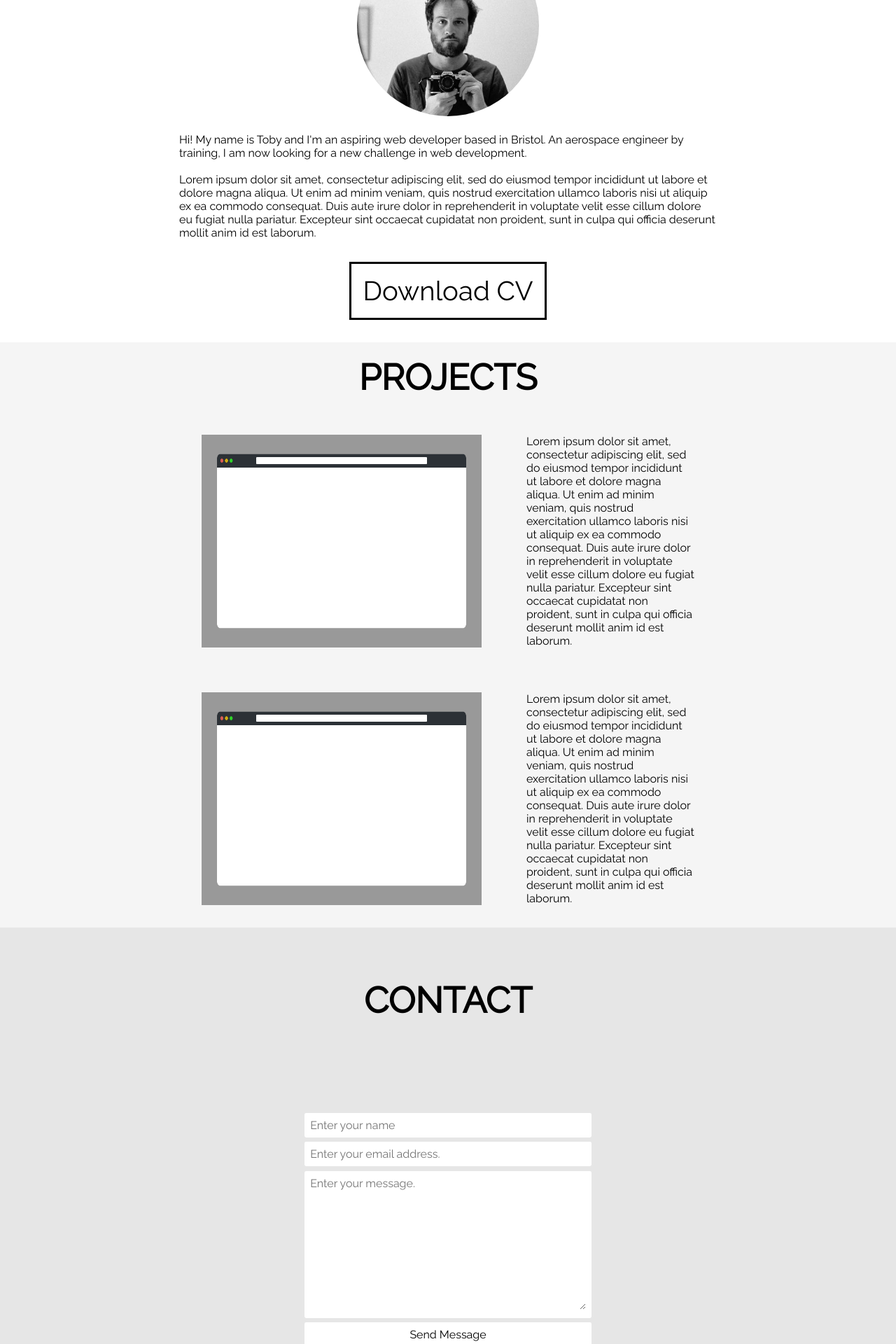
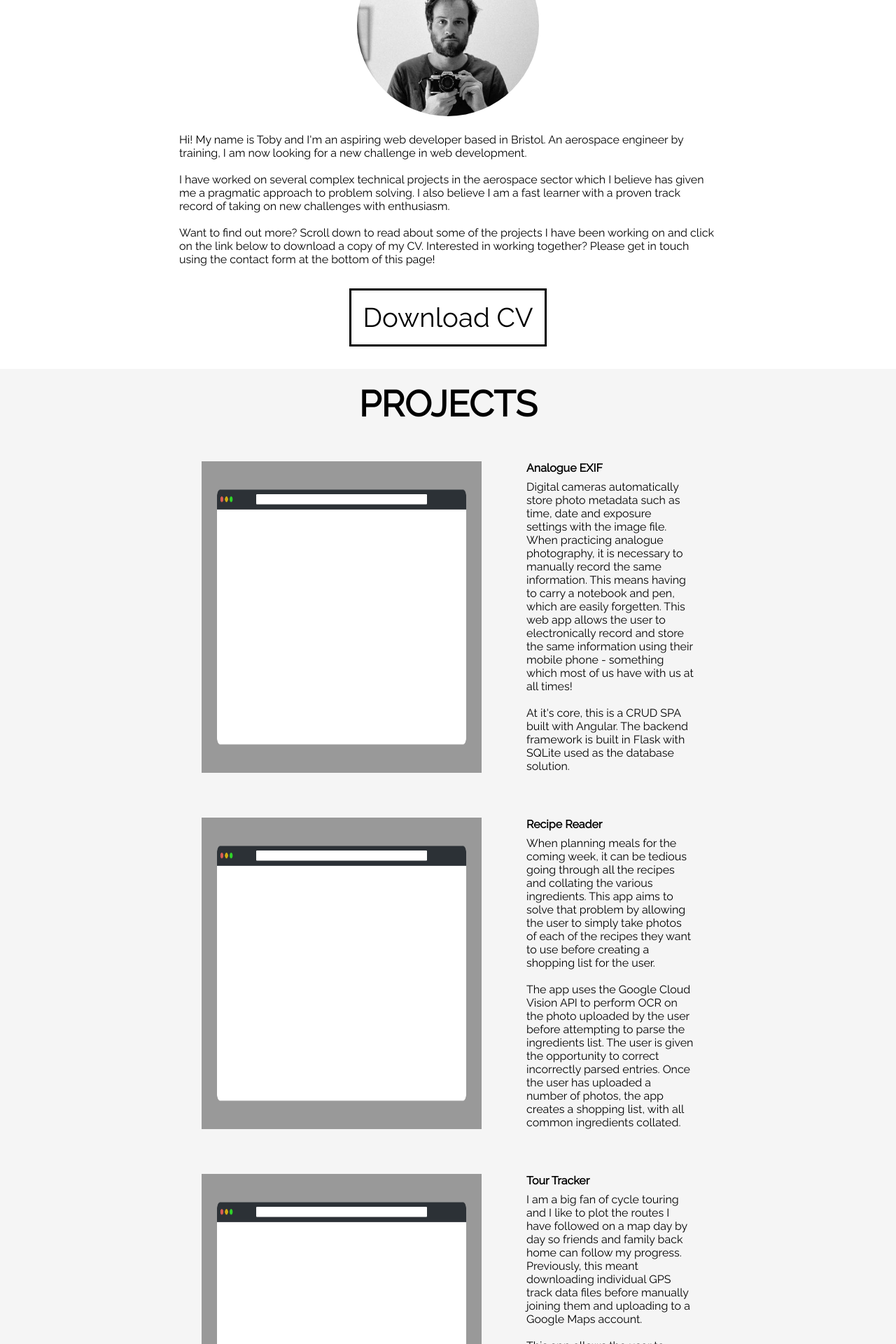
Before and after one commit to tw-smith/portfolio, a Flask app: page / in a window 1280 px wide. Shown: the part 1064-2984 px from the top of the page at 70% size. Run offline with Flask 2, Linux system fonts and the light colour scheme; some libraries are stand-ins or nearby versions.

Commit message:
content changes

```diff
--- a/app/static/style.css
+++ b/app/static/style.css
@@ -175,7 +175,13 @@ body {
 }
 
 .project__text {
+  display: flex;
+  flex-direction: column;
   margin: 2rem;
+}
+
+.project__description {
+  margin-top: 0.5rem;
 }
 
 
--- a/app/templates/index.html
+++ b/app/templates/index.html
@@ -31,29 +31,71 @@
           <img class="about__photo" src="static/me.jpg" alt="A photo of Toby">
         </div>
         <p>
-          Hi! My name is Toby and I'm an aspiring web developer based in Bristol. An aerospace engineer by training, I am now
-          looking for a new challenge in web development.
-        </p>
+          Hi! My name is Toby and I'm an aspiring web developer based in Bristol. An aerospace engineer by training,
+           I am now looking for a new challenge in web development.
+
         <br>
-        <p>
-          Lorem ipsum dolor sit amet, consectetur adipiscing elit, sed do eiusmod tempor incididunt ut labore et dolore magna aliqua. Ut enim ad minim veniam, quis nostrud exercitation ullamco laboris nisi ut aliquip ex ea commodo consequat. Duis aute irure dolor in reprehenderit in voluptate velit esse cillum dolore eu fugiat nulla pariatur. Excepteur sint occaecat cupidatat non proident, sunt in culpa qui officia deserunt mollit anim id est laborum.
+        <br>
+
+          I have worked on several complex technical projects in the aerospace sector which I believe has given me a pragmatic approach to problem solving.
+          I also believe I am a fast learner with a proven track record of taking on new challenges with enthusiasm.
+
+        <br>
+        <br>
+
+          Want to find out more? Scroll down to read about some of the projects I have been working on and click on the link below to download a copy of my CV.
+          Interested in working together? Please get in touch using the contact form at the bottom of this page!
         </p>
         </div>
           <a href="static/Toby_Smith_CV_public.pdf" target="_blank" class="button button--black">Download CV</a>
       </section>
       <!-- Projects Gallery -->
       <section id="projects" class="projects">
-          <div class="header">PROJECTS</div>
-          <div id="project1" class="project__content">
-            <img class="project__photo" src="static/UpMock_template.png" alt="A placeholder project image">
-            <p class="project__text">Lorem ipsum dolor sit amet, consectetur adipiscing elit, sed do eiusmod tempor incididunt ut labore et dolore magna aliqua. Ut enim ad minim veniam, quis nostrud exercitation ullamco laboris nisi ut aliquip ex ea commodo consequat. Duis aute irure dolor in reprehenderit in voluptate velit esse cillum dolore eu fugiat nulla pariatur. Excepteur sint occaecat cupidatat non proident, sunt in culpa qui officia deserunt mollit anim id est laborum.</p>
+        <div class="header">
+          PROJECTS
+        </div>
+        <div id="analogue-exif" class="project__content">
+          <img class="project__photo" src="static/UpMock_template.png" alt="A placeholder project image">
+          <div class="project__text">
+            <h3 class="project__header">Analogue EXIF</h3>
+            <p class="project__description">Digital cameras automatically store photo metadata such as time, date and exposure settings with the image file.
+              When practicing analogue photography, it is necessary to manually record the same information. This means having to carry a notebook
+              and pen, which are easily forgetten. This web app allows the user to electronically record and store the same information using their
+              mobile phone - something which most of us have with us at all times!
+              <br><br>
+              At it's core, this is a CRUD SPA built with Angular. The backend framework is built in Flask with SQLite used as the database solution.
+            </p>
           </div>
-          <div id="project2" class="project__content">
-            <img class="project__photo" src="static/UpMock_template.png" alt="A placeholder project image">
-            <p class="project__text">Lorem ipsum dolor sit amet, consectetur adipiscing elit, sed do eiusmod tempor incididunt ut labore et dolore magna aliqua. Ut enim ad minim veniam, quis nostrud exercitation ullamco laboris nisi ut aliquip ex ea commodo consequat. Duis aute irure dolor in reprehenderit in voluptate velit esse cillum dolore eu fugiat nulla pariatur. Excepteur sint occaecat cupidatat non proident, sunt in culpa qui officia deserunt mollit anim id est laborum.</p>
+        </div>
+        <div id="recipe-reader" class="project__content">
+          <img class="project__photo" src="static/UpMock_template.png" alt="A placeholder project image">
+          <div class="project__text">
+            <h3 class="project__header">Recipe Reader</h3>
+            <p class="project__description">When planning meals for the coming week, it can be tedious going through all the recipes and collating the
+              various ingredients. This app aims to solve that problem by allowing the user to simply take photos of each of the recipes they
+              want to use before creating a shopping list for the user.
+              <br><br>
+              The app uses the Google Cloud Vision API to perform OCR on the photo uploaded by the user before attempting to parse the
+              ingredients list. The user is given the opportunity to correct incorrectly parsed entries. Once the user has uploaded a
+              number of photos, the app creates a shopping list, with all common ingredients collated.
+            </p>
           </div>
-
-        </section>
+        </div>
+        <div id="tour-tracker" class="project__content">
+          <img class="project__photo" src="static/UpMock_template.png" alt="A placeholder project image">
+          <div class="project__text">
+            <h3 class="project__title">Tour Tracker</h3>
+            <p class="project__description">I am a big fan of cycle touring and I like to plot the routes I have followed on a map day by day so
+              friends and family back home can follow my progress. Previously, this meant downloading individual GPS track data files
+              before manually joining them and uploading to a Google Maps account.
+              <br><br>
+              This app allows the user to connect to their account on a number of popular fitness tracking services (Strava, RideWithGPS etc)
+              and specify a date range. The app will then retrieve the GPS track data for all activities in that date range before plotting
+              them on a map which the user can then share or embed in their own website.
+            </p>
+          </div>
+        </div>
+      </section>
       <!-- Contact Me -->
       <section id="contact" class="contact">
         <div class="header">CONTACT</div>
```
